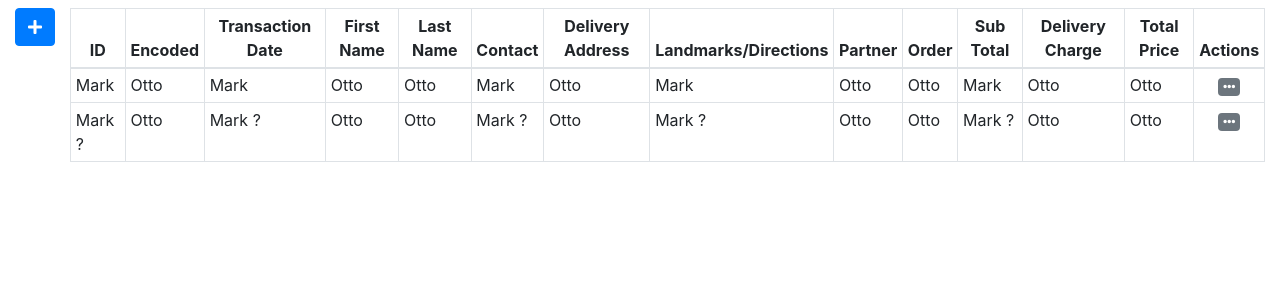
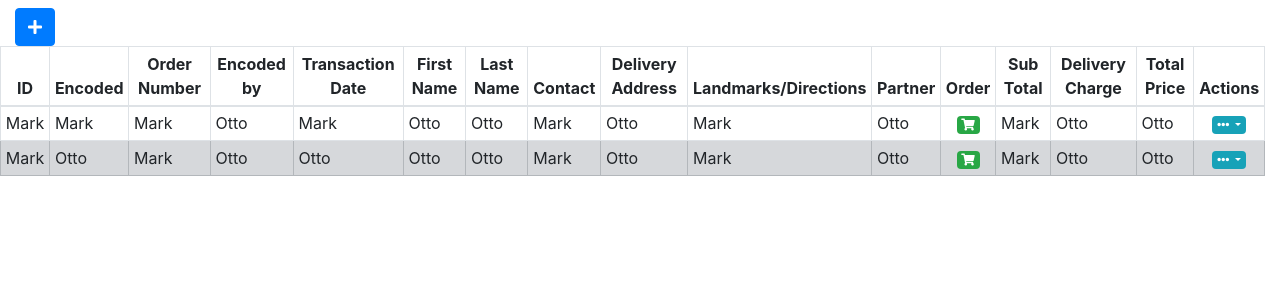
Before and after one commit to GregBasera/panda-internal, a CodeIgniter app: page /database/ in a window 1280 px wide. Shown: the part 56-356 px from the top of the page. Run offline with CodeIgniter, Linux system fonts and the light colour scheme; some libraries are stand-ins or nearby versions.

Commit message:
added two attributes

```diff
--- /dev/null
+++ b/system/application/views/pages/partners-page.php
@@ -0,0 +1,2 @@
+<h1>Partners</h1>
+<?php echo uniqid('pt') ?>
--- a/system/application/views/pages/transactions-page.php
+++ b/system/application/views/pages/transactions-page.php
@@ -12,6 +12,8 @@
           <tr class="text-center">
             <th>ID</th>
             <th>Encoded</th>
+            <th>Order Number</th>
+            <th>Encoded by</th>
             <th>Transaction Date</th>
             <th>First Name</th>
             <th>Last Name</th>
@@ -29,6 +31,8 @@
         <tbody>
           <tr>
             <td>Mark</td>
+            <td>Mark</td>
+            <td>Mark</td>
             <td>Otto</td>
             <td>Mark</td>
             <td>Otto</td>
@@ -37,27 +41,49 @@
             <td>Otto</td>
             <td>Mark</td>
             <td>Otto</td>
+            <td class="text-center">
+              <span class="badge badge-success" data-toggle="popover" data-placement="right" data-content="Vivamus sagittis lacus vel augue laoreet rutrum faucibus.">
+                <i class="fa fa-shopping-cart"></i>
+              </span>
+            </td>
+            <td>Mark</td>
+            <td>Otto</td>
+            <td>Otto</td>
+            <td class="text-center">
+              <span class="badge badge-info dropdown-toggle" data-toggle="dropdown" aria-haspopup="true" aria-expanded="false">
+                <i class="fa fa-ellipsis-h"></i>
+              </span>
+              <div class="dropdown-menu dropdown-menu-right">
+                <a class="dropdown-item" href="#">Action</a>
+                <a class="dropdown-item" href="#">Another action</a>
+              </div>
+            </td>
+          </tr>
+          <tr class="table-secondary">
+            <td>Mark</td>
             <td>Otto</td>
             <td>Mark</td>
             <td>Otto</td>
             <td>Otto</td>
-            <td class="text-center"><span class="badge badge-secondary"><i class="fa fa-ellipsis-h"></i></span></td>
-          </tr>
-          <tr>
-            <td>Mark ?</td>
-            <td>Otto</td>
-            <td>Mark ?</td>
             <td>Otto</td>
             <td>Otto</td>
-            <td>Mark ?</td>
+            <td>Mark</td>
             <td>Otto</td>
-            <td>Mark ?</td>
+            <td>Mark</td>
+            <td>Otto</td>
+            <td class="text-center"><span class="badge badge-success"><i class="fa fa-shopping-cart"></i></span></td>
+            <td>Mark</td>
             <td>Otto</td>
             <td>Otto</td>
-            <td>Mark ?</td>
-            <td>Otto</td>
-            <td>Otto</td>
-            <td class="text-center"><span class="badge badge-secondary"><i class="fa fa-ellipsis-h"></i></span></td>
+            <td class="text-center">
+              <span class="badge badge-info dropdown-toggle" data-toggle="dropdown" aria-haspopup="true" aria-expanded="false">
+                <i class="fa fa-ellipsis-h"></i>
+              </span>
+              <div class="dropdown-menu dropdown-menu-right">
+                <a class="dropdown-item" href="#">Action</a>
+                <a class="dropdown-item" href="#">Another action</a>
+              </div>
+            </td>
           </tr>
         </tbody>
       </table>
@@ -126,7 +152,7 @@
           <div class="row mt-2">
             <div class="col">
               Sub-total
-              <input class="form-control text-center" type="text" name="" value="">
+              <input class="form-control text-center" type="text" name="" value="" readonly>
             </div>
             <div class="col">
               Delivery Charge
@@ -134,7 +160,7 @@
             </div>
             <div class="col">
               Total Price
-              <input class="form-control text-center" type="text" name="" value="">
+              <input class="form-control text-center" type="text" name="" value="" readonly>
             </div>
           </div>
         </form>
--- a/system/application/views/templates/footer.php
+++ b/system/application/views/templates/footer.php
@@ -5,4 +5,11 @@
   <script src="https://cdnjs.cloudflare.com/ajax/libs/popper.js/1.14.7/umd/popper.min.js" integrity="sha384-UO2eT0CpHqdSJQ6hJty5KVphtPhzWj9WO1clHTMGa3JDZwrnQq4sF86dIHNDz0W1" crossorigin="anonymous"></script>
   <script src="https://stackpath.bootstrapcdn.com/bootstrap/4.3.1/js/bootstrap.min.js" integrity="sha384-JjSmVgyd0p3pXB1rRibZUAYoIIy6OrQ6VrjIEaFf/nJGzIxFDsf4x0xIM+B07jRM" crossorigin="anonymous"></script>
   <script type="text/javascript" src="<?php echo base_url().'assets/js/general.js' ?>"></script>
+
+  <script type="text/javascript">
+    $(function(){
+      $('[data-toggle="popover"]').popover();
+      $('[data-toggle="tooltip"]').tooltip();
+    });
+  </script>
 </html>
```
Also changed, not shown: Database-init.sql (+10 -1 lines), system/application/controllers/Partners.php (added, +12 -0 lines).
